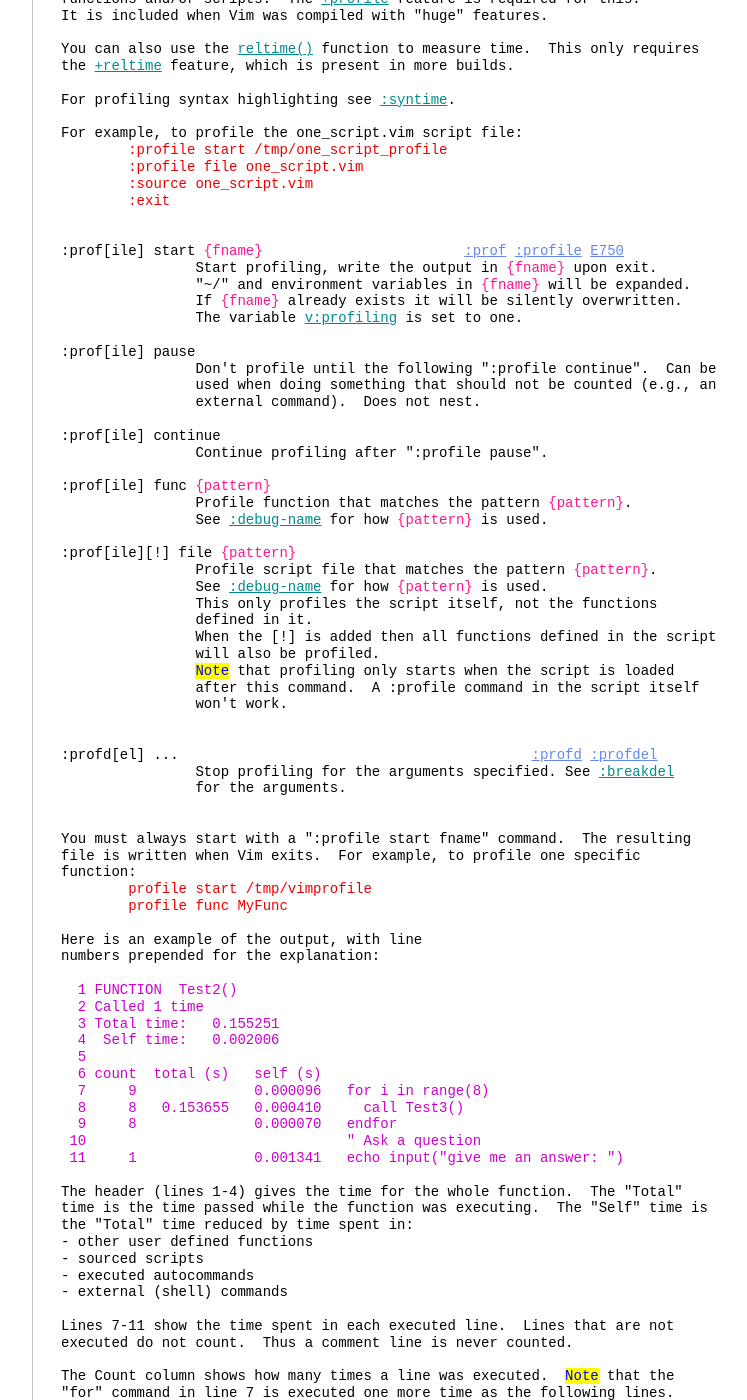
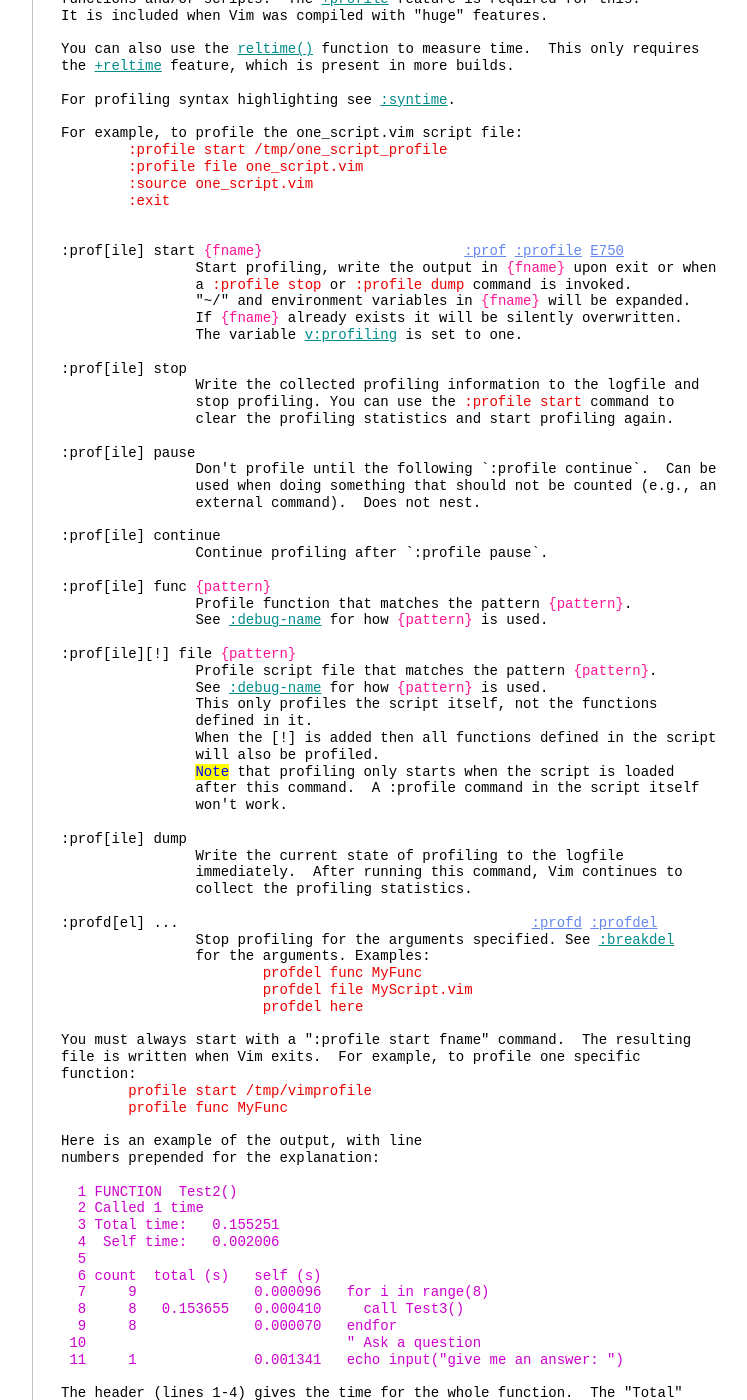
Before and after one commit to vim-jp/vimdoc-en, a Jekyll site: the page built from repeat.html, in a window 1280 px wide and 1400 px high, scrolled down 17496 px. Shown: the whole window, without its empty margins (340-1087 px from the left). Built offline with Jekyll 4.4.1, drawn with Linux system fonts in a browser that asks for light colours; nearby versions of some CDN libraries; comment, search, counter and statistics services are not loaded.

Commit message:
Generated by GitHub workflow 2115210314
https://github.com/vim-jp/vimdoc-en/actions/runs/2115210314

```diff
--- a/repeat.html
+++ b/repeat.html
@@ -1048,18 +1048,24 @@ For example, to profile the one_script.vim script file:<br>
 <br>
 <br>
 :prof[ile] start&nbsp;<span class="Special">{fname}</span>&nbsp;&nbsp;&nbsp;&nbsp;&nbsp;&nbsp;&nbsp;&nbsp;&nbsp;&nbsp;&nbsp;&nbsp;&nbsp;&nbsp;&nbsp;&nbsp;&nbsp;&nbsp;&nbsp;&nbsp;&nbsp;&nbsp;&nbsp;&nbsp;<a class="Constant" href="repeat.html#:prof" name=":prof">:prof</a>&nbsp;<a class="Constant" href="repeat.html#:profile" name=":profile">:profile</a>&nbsp;<a class="Constant" href="repeat.html#E750" name="E750">E750</a><br>
-&nbsp;&nbsp;&nbsp;&nbsp;&nbsp;&nbsp;&nbsp;&nbsp;&nbsp;&nbsp;&nbsp;&nbsp;&nbsp;&nbsp;&nbsp;&nbsp;Start profiling, write the output in&nbsp;<span class="Special">{fname}</span>&nbsp;upon exit.<br>
+&nbsp;&nbsp;&nbsp;&nbsp;&nbsp;&nbsp;&nbsp;&nbsp;&nbsp;&nbsp;&nbsp;&nbsp;&nbsp;&nbsp;&nbsp;&nbsp;Start profiling, write the output in&nbsp;<span class="Special">{fname}</span>&nbsp;upon exit or when<br>
+&nbsp;&nbsp;&nbsp;&nbsp;&nbsp;&nbsp;&nbsp;&nbsp;&nbsp;&nbsp;&nbsp;&nbsp;&nbsp;&nbsp;&nbsp;&nbsp;a&nbsp;<span class="Comment">:profile stop</span>&nbsp;or&nbsp;<span class="Comment">:profile dump</span>&nbsp;command is invoked.<br>
 &nbsp;&nbsp;&nbsp;&nbsp;&nbsp;&nbsp;&nbsp;&nbsp;&nbsp;&nbsp;&nbsp;&nbsp;&nbsp;&nbsp;&nbsp;&nbsp;&quot;~/&quot; and environment variables in&nbsp;<span class="Special">{fname}</span>&nbsp;will be expanded.<br>
 &nbsp;&nbsp;&nbsp;&nbsp;&nbsp;&nbsp;&nbsp;&nbsp;&nbsp;&nbsp;&nbsp;&nbsp;&nbsp;&nbsp;&nbsp;&nbsp;If&nbsp;<span class="Special">{fname}</span>&nbsp;already exists it will be silently overwritten.<br>
 &nbsp;&nbsp;&nbsp;&nbsp;&nbsp;&nbsp;&nbsp;&nbsp;&nbsp;&nbsp;&nbsp;&nbsp;&nbsp;&nbsp;&nbsp;&nbsp;The variable&nbsp;<a class="Identifier" href="eval.html#v:profiling">v:profiling</a>&nbsp;is set to one.<br>
 <br>
+:prof[ile] stop<br>
+&nbsp;&nbsp;&nbsp;&nbsp;&nbsp;&nbsp;&nbsp;&nbsp;&nbsp;&nbsp;&nbsp;&nbsp;&nbsp;&nbsp;&nbsp;&nbsp;Write the collected profiling information to the logfile and<br>
+&nbsp;&nbsp;&nbsp;&nbsp;&nbsp;&nbsp;&nbsp;&nbsp;&nbsp;&nbsp;&nbsp;&nbsp;&nbsp;&nbsp;&nbsp;&nbsp;stop profiling. You can use the&nbsp;<span class="Comment">:profile start</span>&nbsp;command to<br>
+&nbsp;&nbsp;&nbsp;&nbsp;&nbsp;&nbsp;&nbsp;&nbsp;&nbsp;&nbsp;&nbsp;&nbsp;&nbsp;&nbsp;&nbsp;&nbsp;clear the profiling statistics and start profiling again.<br>
+<br>
 :prof[ile] pause<br>
-&nbsp;&nbsp;&nbsp;&nbsp;&nbsp;&nbsp;&nbsp;&nbsp;&nbsp;&nbsp;&nbsp;&nbsp;&nbsp;&nbsp;&nbsp;&nbsp;Don't profile until the following &quot;:profile continue&quot;.&nbsp;&nbsp;Can be<br>
+&nbsp;&nbsp;&nbsp;&nbsp;&nbsp;&nbsp;&nbsp;&nbsp;&nbsp;&nbsp;&nbsp;&nbsp;&nbsp;&nbsp;&nbsp;&nbsp;Don't profile until the following `:profile continue`.&nbsp;&nbsp;Can be<br>
 &nbsp;&nbsp;&nbsp;&nbsp;&nbsp;&nbsp;&nbsp;&nbsp;&nbsp;&nbsp;&nbsp;&nbsp;&nbsp;&nbsp;&nbsp;&nbsp;used when doing something that should not be counted (e.g., an<br>
 &nbsp;&nbsp;&nbsp;&nbsp;&nbsp;&nbsp;&nbsp;&nbsp;&nbsp;&nbsp;&nbsp;&nbsp;&nbsp;&nbsp;&nbsp;&nbsp;external command).&nbsp;&nbsp;Does not nest.<br>
 <br>
 :prof[ile] continue<br>
-&nbsp;&nbsp;&nbsp;&nbsp;&nbsp;&nbsp;&nbsp;&nbsp;&nbsp;&nbsp;&nbsp;&nbsp;&nbsp;&nbsp;&nbsp;&nbsp;Continue profiling after &quot;:profile pause&quot;.<br>
+&nbsp;&nbsp;&nbsp;&nbsp;&nbsp;&nbsp;&nbsp;&nbsp;&nbsp;&nbsp;&nbsp;&nbsp;&nbsp;&nbsp;&nbsp;&nbsp;Continue profiling after `:profile pause`.<br>
 <br>
 :prof[ile] func&nbsp;<span class="Special">{pattern}</span><br>
 &nbsp;&nbsp;&nbsp;&nbsp;&nbsp;&nbsp;&nbsp;&nbsp;&nbsp;&nbsp;&nbsp;&nbsp;&nbsp;&nbsp;&nbsp;&nbsp;Profile function that matches the pattern&nbsp;<span class="Special">{pattern}</span>.<br>
@@ -1076,11 +1082,17 @@ For example, to profile the one_script.vim script file:<br>
 &nbsp;&nbsp;&nbsp;&nbsp;&nbsp;&nbsp;&nbsp;&nbsp;&nbsp;&nbsp;&nbsp;&nbsp;&nbsp;&nbsp;&nbsp;&nbsp;after this command.&nbsp;&nbsp;A :profile command in the script itself<br>
 &nbsp;&nbsp;&nbsp;&nbsp;&nbsp;&nbsp;&nbsp;&nbsp;&nbsp;&nbsp;&nbsp;&nbsp;&nbsp;&nbsp;&nbsp;&nbsp;won't work.<br>
 <br>
+:prof[ile] dump<br>
+&nbsp;&nbsp;&nbsp;&nbsp;&nbsp;&nbsp;&nbsp;&nbsp;&nbsp;&nbsp;&nbsp;&nbsp;&nbsp;&nbsp;&nbsp;&nbsp;Write the current state of profiling to the logfile<br>
+&nbsp;&nbsp;&nbsp;&nbsp;&nbsp;&nbsp;&nbsp;&nbsp;&nbsp;&nbsp;&nbsp;&nbsp;&nbsp;&nbsp;&nbsp;&nbsp;immediately.&nbsp;&nbsp;After running this command, Vim continues to<br>
+&nbsp;&nbsp;&nbsp;&nbsp;&nbsp;&nbsp;&nbsp;&nbsp;&nbsp;&nbsp;&nbsp;&nbsp;&nbsp;&nbsp;&nbsp;&nbsp;collect the profiling statistics.<br>
 <br>
 :profd[el] ...&nbsp;&nbsp;&nbsp;&nbsp;&nbsp;&nbsp;&nbsp;&nbsp;&nbsp;&nbsp;&nbsp;&nbsp;&nbsp;&nbsp;&nbsp;&nbsp;&nbsp;&nbsp;&nbsp;&nbsp;&nbsp;&nbsp;&nbsp;&nbsp;&nbsp;&nbsp;&nbsp;&nbsp;&nbsp;&nbsp;&nbsp;&nbsp;&nbsp;&nbsp;&nbsp;&nbsp;&nbsp;&nbsp;&nbsp;&nbsp;&nbsp;&nbsp;<a class="Constant" href="repeat.html#:profd" name=":profd">:profd</a>&nbsp;<a class="Constant" href="repeat.html#:profdel" name=":profdel">:profdel</a><br>
 &nbsp;&nbsp;&nbsp;&nbsp;&nbsp;&nbsp;&nbsp;&nbsp;&nbsp;&nbsp;&nbsp;&nbsp;&nbsp;&nbsp;&nbsp;&nbsp;Stop profiling for the arguments specified. See&nbsp;<a class="Identifier" href="repeat.html#:breakdel">:breakdel</a><br>
-&nbsp;&nbsp;&nbsp;&nbsp;&nbsp;&nbsp;&nbsp;&nbsp;&nbsp;&nbsp;&nbsp;&nbsp;&nbsp;&nbsp;&nbsp;&nbsp;for the arguments.<br>
-<br>
+&nbsp;&nbsp;&nbsp;&nbsp;&nbsp;&nbsp;&nbsp;&nbsp;&nbsp;&nbsp;&nbsp;&nbsp;&nbsp;&nbsp;&nbsp;&nbsp;for the arguments. Examples:<br>
+<div class="helpExample">&nbsp;&nbsp;&nbsp;&nbsp;&nbsp;&nbsp;&nbsp;&nbsp;&nbsp;&nbsp;&nbsp;&nbsp;&nbsp;&nbsp;&nbsp;&nbsp;&nbsp;&nbsp;&nbsp;&nbsp;&nbsp;&nbsp;&nbsp;&nbsp;profdel func MyFunc<br>
+&nbsp;&nbsp;&nbsp;&nbsp;&nbsp;&nbsp;&nbsp;&nbsp;&nbsp;&nbsp;&nbsp;&nbsp;&nbsp;&nbsp;&nbsp;&nbsp;&nbsp;&nbsp;&nbsp;&nbsp;&nbsp;&nbsp;&nbsp;&nbsp;profdel file MyScript.vim<br>
+&nbsp;&nbsp;&nbsp;&nbsp;&nbsp;&nbsp;&nbsp;&nbsp;&nbsp;&nbsp;&nbsp;&nbsp;&nbsp;&nbsp;&nbsp;&nbsp;&nbsp;&nbsp;&nbsp;&nbsp;&nbsp;&nbsp;&nbsp;&nbsp;profdel here</div>
 <br>
 You must always start with a &quot;:profile start fname&quot; command.&nbsp;&nbsp;The resulting<br>
 file is written when Vim exits.&nbsp;&nbsp;For example, to profile one specific<br>
```
